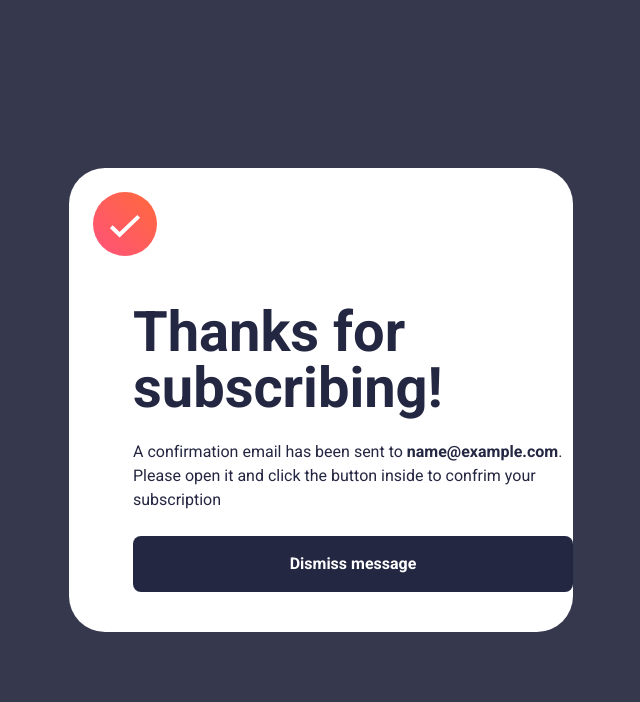
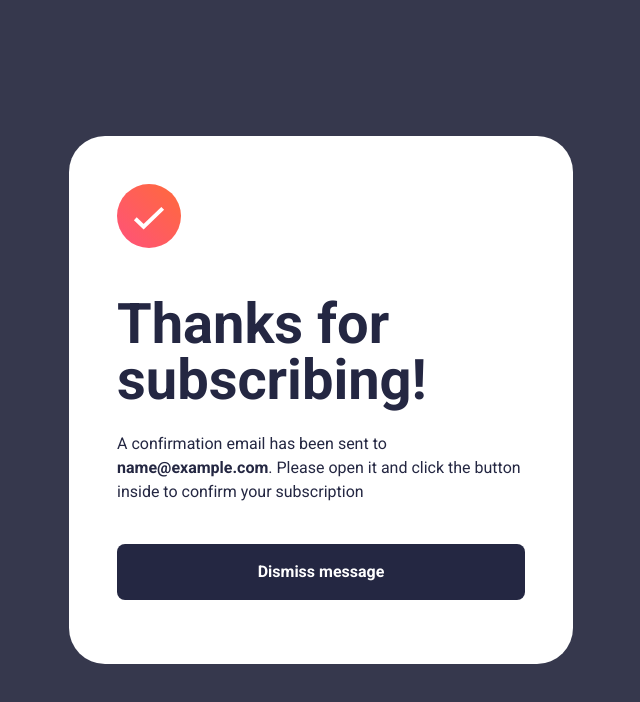
Before and after one commit to jefflangtech/newsletter-signup, a plain HTML site: page index.html in a window 1280 px wide. Both pictures are taken after typing "name@example.com" into the empty fields and a click on the input "Subscribe to monthly newsletter". Shown: the whole page, without its empty margins (319-959 px from the left). Drawn offline with Linux system fonts and the light colour scheme.

Commit message:
Finished desktop response styling and created functionality to handle a back click

```diff
--- a/public/css/index.css
+++ b/public/css/index.css
@@ -163,6 +163,25 @@ li::before {
   width: 100%;
 }
 
+.response-grid {
+  grid-template-columns: 1fr;
+}
+.response-grid > #hero-image-wrapper {
+  order: 1;
+  padding: 1.5rem;
+  margin-top: auto;
+}
+.response-grid > #primary-content {
+  order: 2;
+  display: flex;
+  flex-direction: column;
+  gap: 1.5rem;
+  justify-content: space-between;
+}
+.response-grid > #primary-content > #email-wrapper {
+  margin-top: auto;
+}
+
 
 /* Media queries */
 @media (min-width: 977px) {
@@ -198,7 +217,7 @@ li::before {
     max-width: 31.5rem;
   }
 }
-@media (min-width: 550px) and (max-width: 976px) {
+@media (min-width: 551px) and (max-width: 976px) {
   .grid-wrapper {
     max-width: 550px;
   }
@@ -210,7 +229,7 @@ li::before {
   }
 }
 
-@media (min-width: 550px) {
+@media (min-width: 551px) {
   .grid-wrapper {
     margin: auto;
     border-radius: 2.25rem;
@@ -218,6 +237,16 @@ li::before {
     position: relative;
     top: 50vh;
     transform: translateY(-50%);
+  }
+  .response-grid > #hero-image-wrapper {
+    padding: 3rem;
+  }
+  .response-grid > #primary-content {
+    padding: 3rem;
+    padding-top: 0;
+  }
+  #dismiss-submit {
+    margin-top: 1rem;
   }
 }
 
@@ -231,7 +260,6 @@ li::before {
   .response-grid {
     position: fixed;
     top: 0;
-    /* bottom: 0; */
     min-height: 100dvh;
   }
 }
@@ -241,24 +269,7 @@ li::before {
   background-color: var(--alert-bg-orange);
   border: 1px solid var(--alert-orange);
 }
-.response-grid {
-  grid-template-columns: 1fr;
-}
-.response-grid > #hero-image-wrapper {
-  order: 1;
-  padding: 1.5rem;
-  margin-top: auto;
-}
-.response-grid > #primary-content {
-  order: 2;
-  display: flex;
-  flex-direction: column;
-  gap: 1.5rem;
-  justify-content: space-between;
-}
-.response-grid > #primary-content > #email-wrapper {
-  margin-top: auto;
-}
+
 .hidden {
   display: none;
 }
--- a/public/js/index.js
+++ b/public/js/index.js
@@ -1,3 +1,8 @@
+// Ensure an initial history state upon page load
+window.onload = function() {
+  history.replaceState({ message: 'initial state' }, '', '');
+};
+
 const primaryContent = document.getElementById('primary-content');
 const component = document.getElementById('component');
 const componentMain = document.getElementById('main');
@@ -6,6 +11,8 @@ const emailForm = {
   submit: document.getElementById('email-submit'),
   error: document.getElementById('email-error')
 };
+
+let pageState = null;
 
 // Utility function to toggle a class for one or more elements
 const toggleClass = function(style, ...elements) {
@@ -91,7 +98,7 @@ const createResponseContent = function(emailForm) {
   responseHeader.innerHTML = 'Thanks for subscribing!';
 
   let responseParagraph = createNewElement('p', primaryContentDiv, {});
-  responseParagraph.innerHTML = `A confirmation email has been sent to <span class="body-bold">${emailForm.input.value}</span>. Please open it and click the button inside to confrim your subscription`;
+  responseParagraph.innerHTML = `A confirmation email has been sent to <span class="body-bold">${emailForm.input.value}</span>. Please open it and click the button inside to confirm your subscription`;
 
   let responseFooter = createNewElement('div', primaryContentDiv, {
     id: 'email-wrapper',
@@ -119,17 +126,26 @@ primaryContent.addEventListener('click', (event) => {
 
   if(event.target === emailForm.submit) {
 
-    // Just some test code for the moment
     if(!validateEmail(emailForm.input.value)) {
       toggleClass('error', emailForm.input);
       toggleClass('hidden', emailForm.error);
     } else {
-      history.pushState(null, "", 'index.html');
+      history.pushState({ message: 'email submitted' }, '', '');
+      // Update this variable for verification when the user clicks back
+      pageState = 'email submitted';
       createResponseContent(emailForm);
     }
 
   }
 
+});
+
+window.addEventListener('popstate', function(event) {
+
+  if(pageState === 'email submitted') {
+    // User clicked back from 'email submitted' state
+    window.location.reload();
+  }
 
 });
 
```
